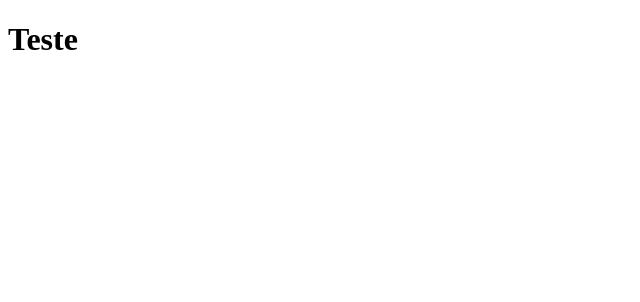
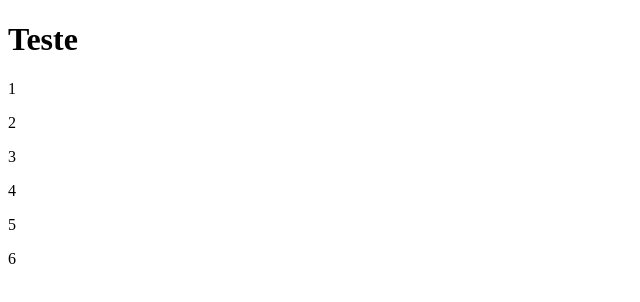
Before and after one commit to rrsc-dev/dio-react-conceitos-fundamentais, a React app: page / in a window 1280 px wide. Shown: the top 302 px of the page, without its empty margins (0-640 px from the left). Built offline with nearby package versions, Linux system fonts and the light colour scheme.

Commit message:
Estudo jsx

```diff
--- a/src/App.jsx
+++ b/src/App.jsx
@@ -1,7 +1,11 @@
 const App = () => {
+  const arr = [1, 2, 3, 4, 5, 6];
   return (
     <div className="App">
       <h1>Teste</h1>
+      {arr.map((item) => {
+        return <p>{item}</p>;
+      })}
     </div>
   );
 };
```
